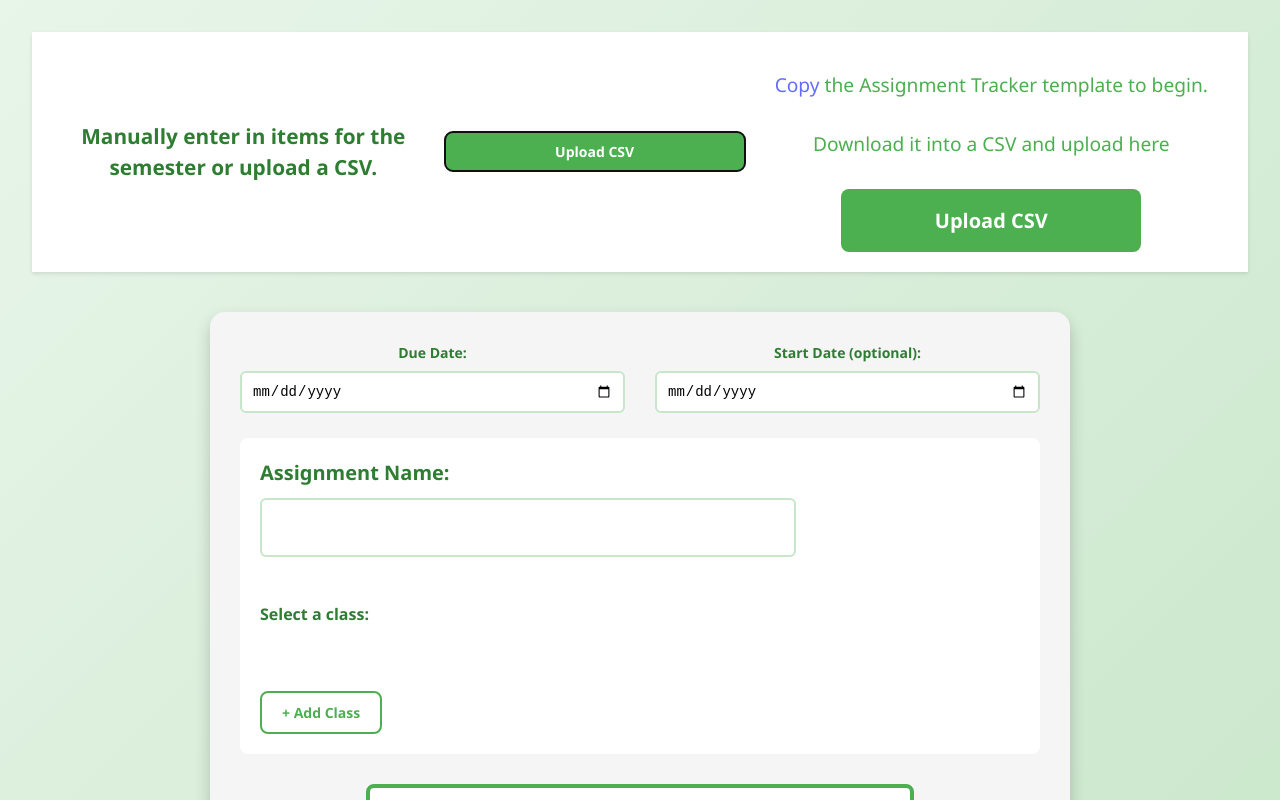
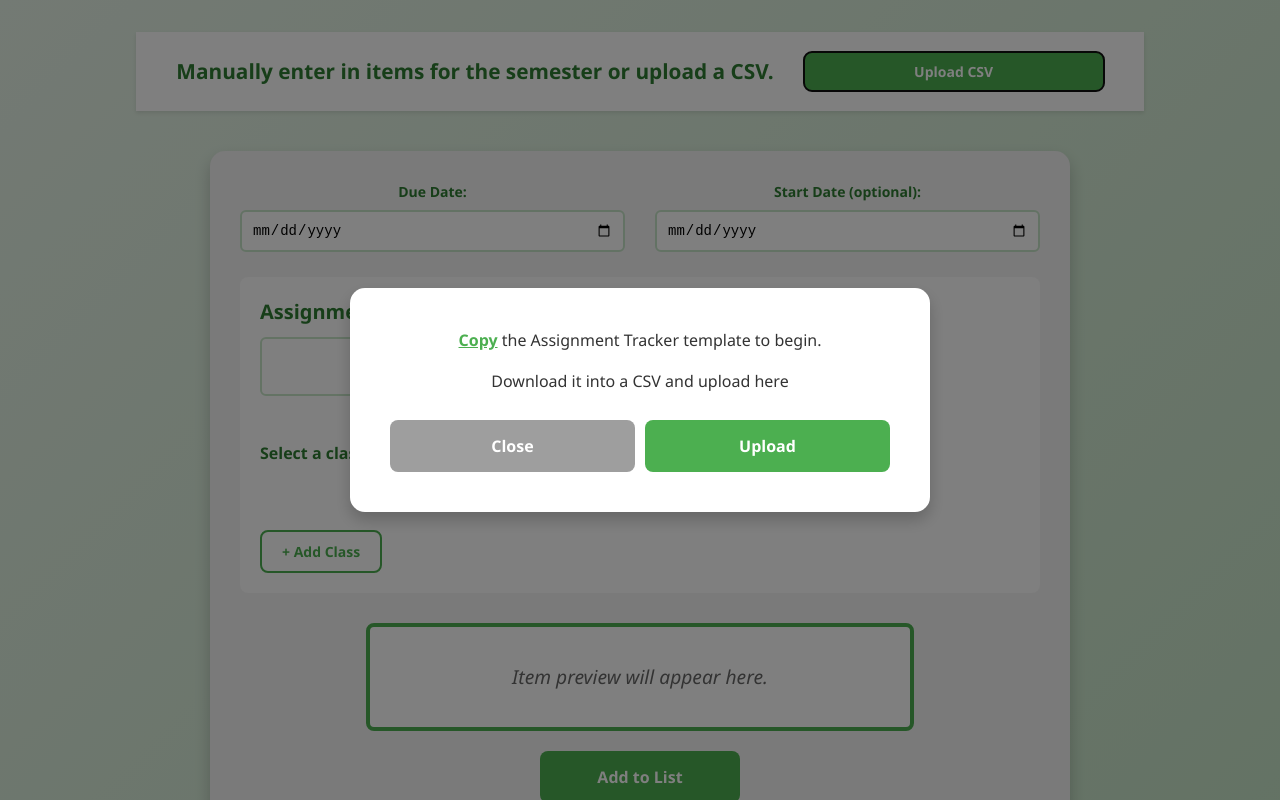
Before and after one commit to AudreyBurrell/Semester-to-do-list, a React (Vite) app: page /AddAssignmentsSemester in a window 1280 px wide. Both pictures are taken after a click on the button "Upload CSV". Shown: the top 800 px of the page. Built offline with nearby package versions, Linux system fonts and the light colour scheme.

Commit message:
Changing the position of the popup so it's not in the header and adding functionality to a close button, and changing some of the styling.

```diff
--- a/src/AddAssignmentsSemester.css
+++ b/src/AddAssignmentsSemester.css
@@ -368,3 +368,104 @@ body {
 .addOrCancelClassBtn button:first-child:hover {
     background-color: #757575;
 }
+
+/* Popup overlay and modal */
+.popupOverlay {
+    position: fixed;
+    top: 0;
+    left: 0;
+    width: 100%;
+    height: 100%;
+    background-color: rgba(0, 0, 0, 0.5);
+    display: flex;
+    justify-content: center;
+    align-items: center;
+    z-index: 1000;
+}
+
+.CSVPopup {
+    background-color: white;
+    padding: 40px;
+    border-radius: 15px;
+    box-shadow: 0 8px 16px rgba(0, 0, 0, 0.2);
+    max-width: 500px;
+    width: 90%;
+    text-align: center;
+}
+
+.CSVPopup p {
+    color: #333;
+    font-size: 16px;
+    line-height: 1.6;
+    margin: 0 0 15px 0;
+}
+
+.CSVPopup a {
+    color: #4caf50;
+    font-weight: 700;
+    text-decoration: underline;
+    transition: color 0.3s ease;
+}
+
+.CSVPopup a:hover {
+    color: #2e7d32;
+    text-decoration: underline;
+}
+/*
+.uploadCSVBtn {
+    font-size: 16px;
+    font-weight: 600;
+    border: none;
+    border-radius: 8px;
+    cursor: pointer;
+    transition: all 0.3s ease;
+    padding: 15px 40px;
+    background-color: #4caf50;
+    color: white;
+    width: 100%;
+    margin-top: 10px;
+}
+
+.uploadCSVBtn:hover {
+    background-color: #45a049;
+    transform: translateY(-2px);
+    box-shadow: 0 4px 8px rgba(76, 175, 80, 0.3);
+} */
+ /* CSV Popup Button Container */
+.uploadCSVBtnContainer {
+    display: flex;
+    gap: 10px;
+    margin-top: 25px;
+}
+
+.closeUploadCSV {
+    font-size: 16px;
+    font-weight: 600;
+    border: none;
+    border-radius: 8px;
+    cursor: pointer;
+    transition: all 0.3s ease;
+    padding: 15px 40px;
+    background-color: #9e9e9e;
+    color: white;
+    flex: 1;
+}
+
+.closeUploadCSV:hover {
+    background-color: #757575;
+    transform: translateY(-2px);
+    box-shadow: 0 4px 8px rgba(117, 117, 117, 0.3);
+}
+
+.uploadCSVBtn {
+    font-size: 16px;
+    font-weight: 600;
+    border: none;
+    border-radius: 8px;
+    cursor: pointer;
+    transition: all 0.3s ease;
+    padding: 15px 40px;
+    background-color: #4caf50;
+    color: white;
+    flex: 1;
+}
--- a/src/AddAssignmentsSemester.jsx
+++ b/src/AddAssignmentsSemester.jsx
@@ -102,16 +102,6 @@ function AddAssignmentsSemester() {
             <div className = "header">
                 <h3>Manually enter in items for the semester or upload a CSV. </h3>
                 <button id="CSVBtn" onClick={handleCSVClick}> Upload CSV </button>
-                {showCSVPopup && (
-                    <div className="CSVPopup">
-                        <p>
-                            <a href="https://docs.google.com/spreadsheets/d/1YxQ1XzAJDLQyaSTI2jshmNz32ysJCn3JR-idrP872zM/edit?usp=sharing" target="_blank">Copy</a>
-                            {' '} the Assignment Tracker template to begin.
-                        </p>
-                        <p> Download it into a CSV and upload here </p>
-                        <button className="uploadCSVBtn">Upload CSV</button>
-                    </div>
-                )}
             </div>
             <div className = "manualEnterArea">
                 <div className="dateArea">
@@ -190,6 +180,21 @@ function AddAssignmentsSemester() {
                     <button className="addToListBtn" onClick={handleAddToList}>Add to List</button>
                 </div>
             </div>
+            {showCSVPopup && (
+                <div className="popupOverlay">
+                    <div className="CSVPopup">
+                        <p>
+                            <a href="https://docs.google.com/spreadsheets/d/1YxQ1XzAJDLQyaSTI2jshmNz32ysJCn3JR-idrP872zM/edit?usp=sharing" target="_blank" rel="noopener noreferrer">Copy</a>
+                            {' '} the Assignment Tracker template to begin.
+                        </p>
+                        <p> Download it into a CSV and upload here </p>
+                        <div className="uploadCSVBtnContainer">
+                            <button className="closeUploadCSV" onClick={handleCSVClick}>Close</button>
+                            <button className="uploadCSVBtn">Upload</button>
+                        </div>
+                    </div>
+                </div>
+            )}
         </div>
     )
 }
```
